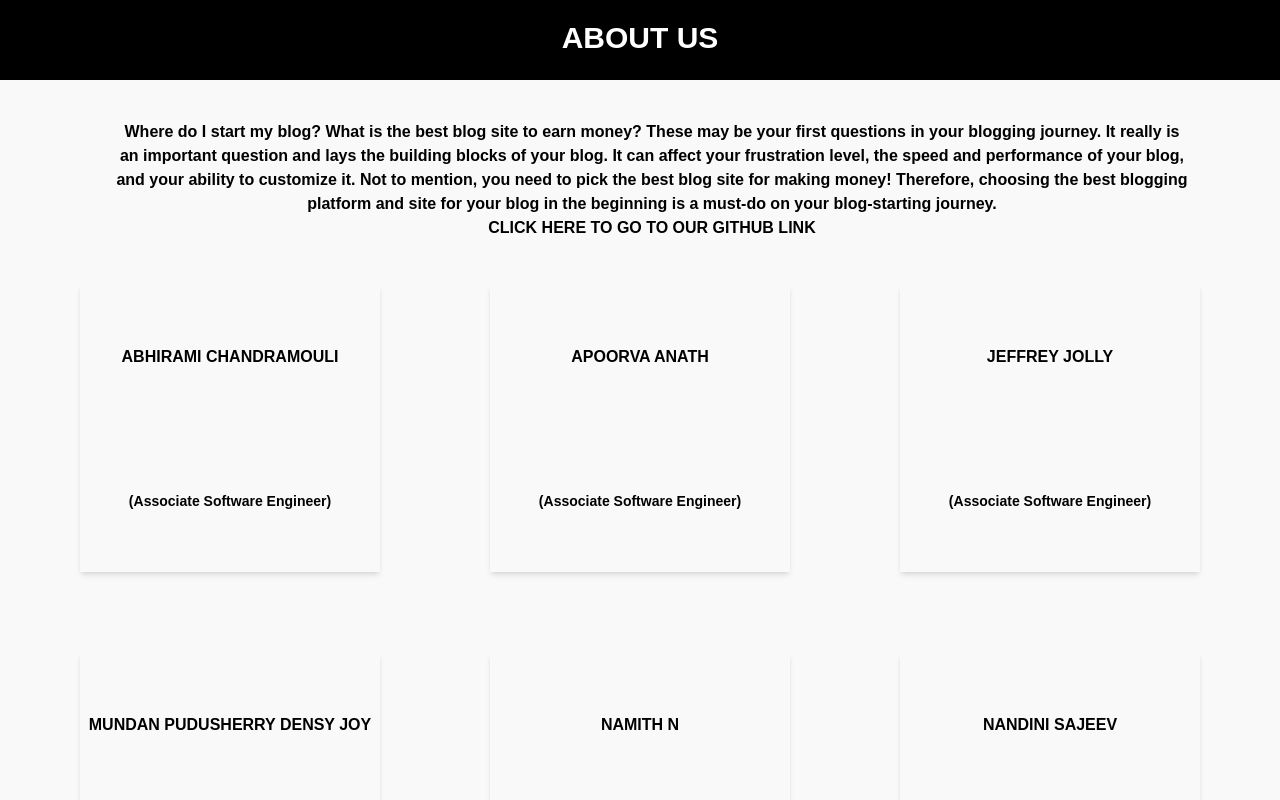
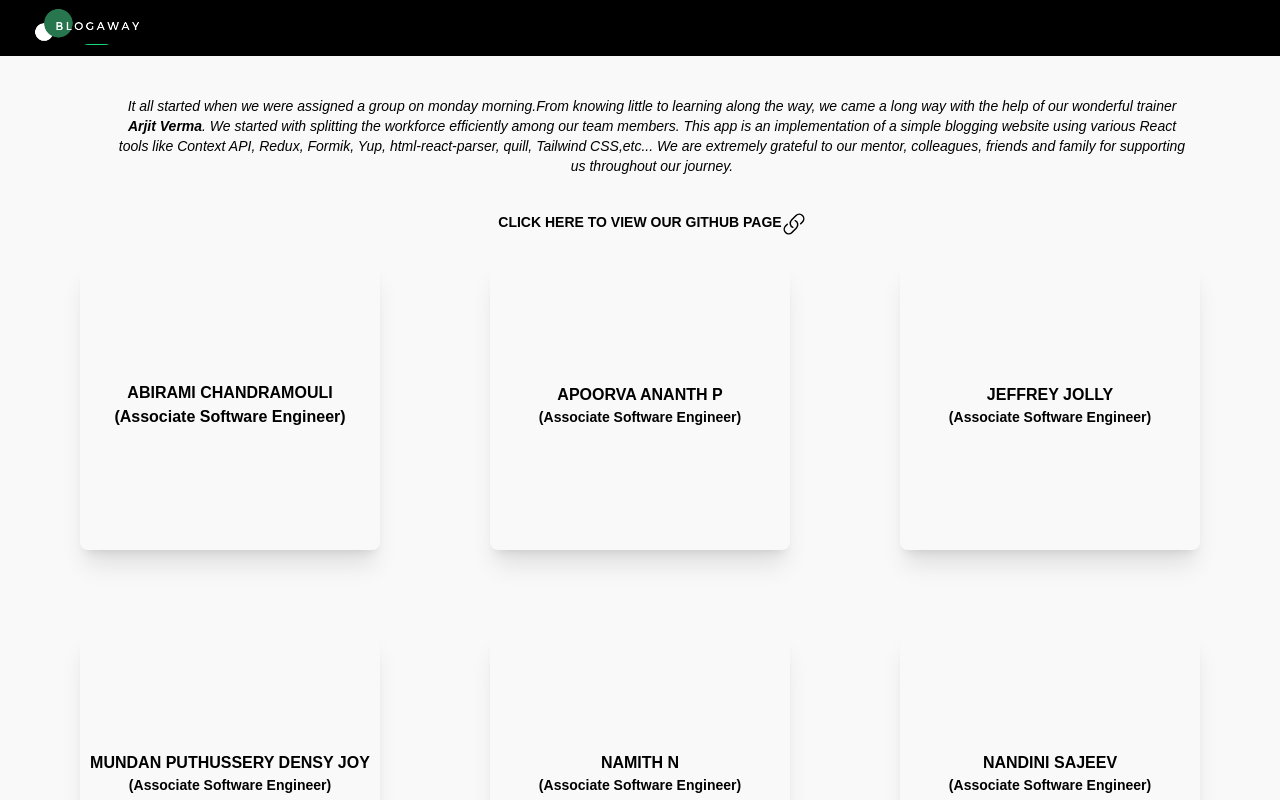
Before and after one commit to jeffrey-jolly/ui-react-final_project_triv_c, a React (Create React App) app: page /aboutus in a window 1280 px wide. Shown: the top 800 px of the page. Built offline with nearby package versions, Linux system fonts and the light colour scheme.

Commit message:
commit_again

```diff
--- a/src/index.css
+++ b/src/index.css
@@ -20,3 +20,6 @@ code {
 *{
   font-family: 'Poppins',sans-serif;
 }
+body{
+  background: #f7f7f7;
+}
--- a/src/pages/AboutUs.js
+++ b/src/pages/AboutUs.js
@@ -3,68 +3,70 @@ import Logo from '../Images/logo2.PNG'
 import AppContext from '../context/AppContext'
 import { useNavigate } from 'react-router-dom'
 import aboutback from '../Images/about_us_back.jpg'
+import Header from './Header'
 
 
-export default function Header(){
+export default function AboutUs(){
   let appContext = useContext(AppContext)
   const navigate = useNavigate()
   return(
     <div>
-        <header className=" w-full h-20 bg-black  text-white sticky">
-            {/* <img src={Logo} className='w-30 h-full ml-10 cursor-pointer' onClick={()=>{navigate('/')}}/>
-            <button className='mr-10 h-fit w-fit p-2 text-center border border-slate-50 rounded-full hover:rounded-full  hover:bg-gray-500'
-             onClick={()=>{appContext.handleLoginStatus(false)
-             navigate('/')}}>Logout</button> */}
-             <p className="flex flex-col justify-center items-center text-3xl font-bold pt-5">ABOUT US</p>
-             {/* <img src={aboutback} className="pt-10 h-60 w-full"/> */}
+        <Header/>
 
-        </header>
+
         <div className='m-10'>
-            <div className='font-bold h-10 m-5 pl-14 pr-8 text-center'>
+            <div className=' h-10 m-5 pl-14 text-sm pr-8 text-center'>
 
-            Where do I start my blog? What is the best blog site to earn money? These may be your first questions in your blogging journey.
+            <p className='italic'>It all started when we were assigned a group on monday morning.From knowing little to learning along the way, we came a long way with the help of our wonderful trainer <strong>Arjit Verma</strong>.  We started with splitting the workforce efficiently among our team members. This app is an implementation of a simple blogging website using various React tools like Context API, Redux, Formik, Yup, html-react-parser, quill, Tailwind CSS,etc...
+            We are extremely grateful to our mentor, colleagues, friends and family for supporting us throughout our journey.
+            </p><br/>
+            <div className='mt-4 font-bold inline-flex justify-center h-10 w-full mx-auto hover:cursor-pointer'>
 
-It really is an important question and lays the building blocks of your blog. It can affect your frustration level, the speed and performance of your blog, and your ability to customize it.
+                <h1>CLICK HERE TO VIEW OUR GITHUB PAGE</h1><a href="https://github.com/jeffrey-jolly/ui-react-final_project_triv_c" target={'_blank'}>
+                <span><svg xmlns="http://www.w3.org/2000/svg" fill="none" viewBox="0 0 24 24" stroke-width="1.5" stroke="currentColor" className="w-6 h-6  hover:text-blue-600">
+  <path stroke-linecap="round" stroke-linejoin="round" d="M13.19 8.688a4.5 4.5 0 011.242 7.244l-4.5 4.5a4.5 4.5 0 01-6.364-6.364l1.757-1.757m13.35-.622l1.757-1.757a4.5 4.5 0 00-6.364-6.364l-4.5 4.5a4.5 4.5 0 001.242 7.244" />
+</svg>
+</span>
+                </a>
 
-Not to mention, you need to pick the best blog site for making money!
 
-Therefore, choosing the best blogging platform and site for your blog in the beginning is a must-do on your blog-starting journey.
-            <div>
-                <a href="https://github.com/jeffrey-jolly/ui-react-final_project_triv_c" className=''>CLICK HERE TO GO TO OUR GITHUB LINK</a>
+
+
+
             </div>
 
 
             </div>
 
         <div className='max-w-7xl h-screen mx-auto flex flex-wrap justify-between pt-16'>
-                <div className='w-1/4 m-10 shadow-md mt-50 grid place-items-center font-bold hover:bg-black hover:bg-opacity-10 '>
-                    ABHIRAMI CHANDRAMOULI
+                <div className='w-1/4 m-10 shadow-xl mt-50 rounded-lg flex flex-col text-center justify-center font-bold hover:bg-violet-400 hover:bg-opacity-10 '>
+                    <h1>ABIRAMI CHANDRAMOULI</h1>
+                    <p>(Associate Software Engineer)</p>
+
+                </div>
+                <div className='w-1/4 m-10 shadow-xl mt-50 rounded-lg flex flex-col text-center justify-center font-bold hover:bg-green-400 hover:bg-opacity-10'>
+                    <h1>APOORVA ANANTH P</h1>
                     <p className='text-sm '>(Associate Software Engineer)</p>
 
                 </div>
-                <div className='w-1/4 m-10 shadow-md mt-50 grid place-items-center font-bold hover:bg-black hover:bg-opacity-10'>
-                    APOORVA ANATH
+                <div className='w-1/4 m-10 shadow-xl mt-50 rounded-lg flex flex-col text-center justify-center font-bold hover:bg-red-400 hover:bg-opacity-10'>
+                    <h1>JEFFREY JOLLY</h1>
                     <p className='text-sm '>(Associate Software Engineer)</p>
 
                 </div>
-                <div className='w-1/4 m-10 shadow-md mt-50 grid place-items-center font-bold hover:bg-black hover:bg-opacity-10'>
-                    JEFFREY JOLLY
-                    <p className='text-sm '>(Associate Software Engineer)</p>
-
-                </div>
-                <div className='w-1/4 m-10 shadow-md mt-50 grid place-items-center font-bold hover:bg-black hover:bg-opacity-10'>
-                    MUNDAN PUDUSHERRY DENSY JOY
+                <div className='w-1/4 m-10 shadow-xl mt-50 rounded-lg flex flex-col text-center justify-center font-bold hover:bg-blue-400 hover:bg-opacity-10'>
+                    <h1>MUNDAN PUTHUSSERY DENSY JOY</h1>
                     <p className='text-sm '>(Associate Software Engineer)</p>
 
 
                 </div>
-                <div className='w-1/4 m-10 shadow-md mt-50 grid place-items-center font-bold hover:bg-black hover:bg-opacity-10'>
-                    NAMITH N
+                <div className='w-1/4 m-10 shadow-xl mt-50 rounded-lg flex flex-col text-center justify-center font-bold hover:bg-yellow-400 hover:bg-opacity-10'>
+                    <h1>NAMITH N</h1>
                     <p className='text-sm '>(Associate Software Engineer)</p>
 
                 </div>
-                <div className='w-1/4 m-10 shadow-md mt-50 grid place-items-center font-bold hover:bg-black hover:bg-opacity-10'>
-                    NANDINI SAJEEV
+                <div className='w-1/4 m-10 shadow-xl mt-50 rounded-lg flex flex-col text-center justify-center font-bold hover:bg-orange-600 hover:bg-opacity-10'>
+                    <h1>NANDINI SAJEEV</h1>
                     <p className='text-sm '>(Associate Software Engineer)</p>
                 </div>
 
```
